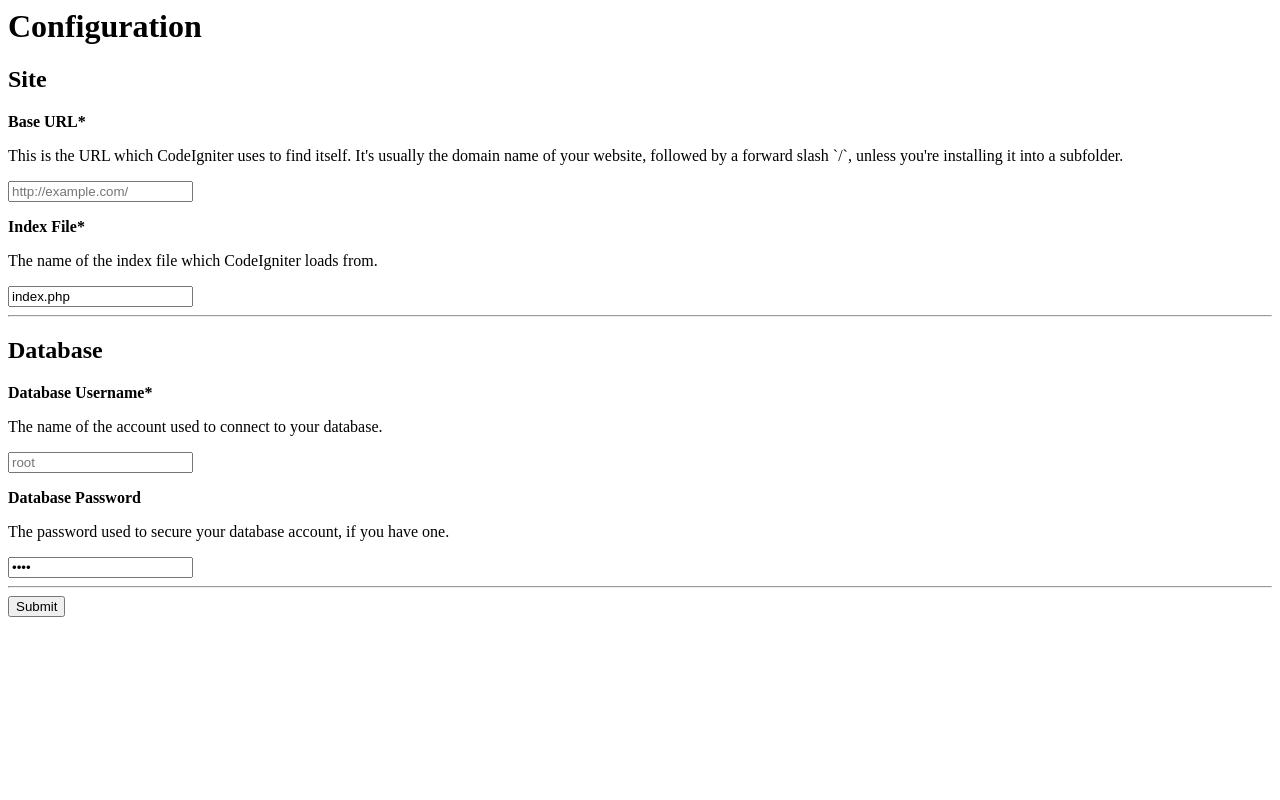
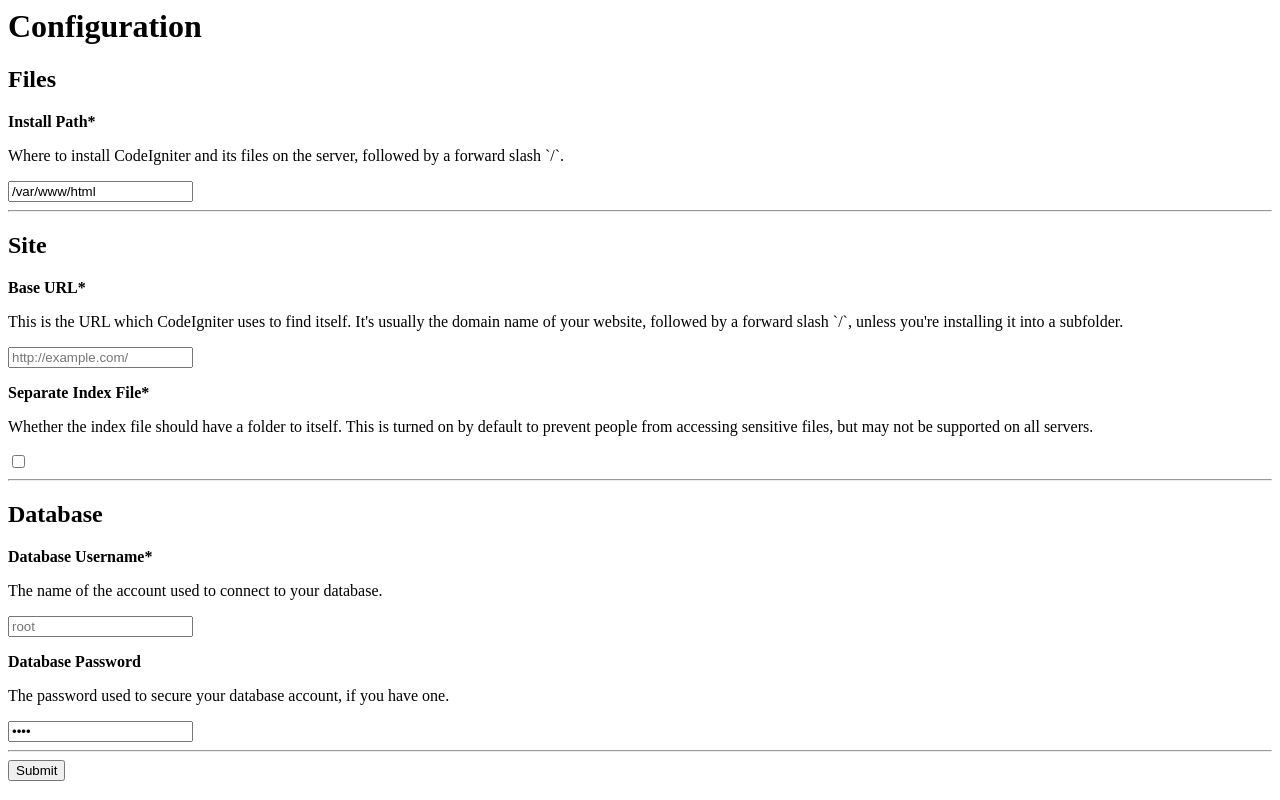
Before and after one commit to ItsSeaJay/musketeer, a PHP site: page /form.php in a window 1280 px wide. Run offline with PHP 8.4, Linux system fonts and the light colour scheme.

Commit message:
Added file options

```diff
--- a/src/form.php
+++ b/src/form.php
@@ -9,6 +9,17 @@
 			<form class="u-full-width" action="install.php" method="POST">
 				<input name="submit" type="hidden" value="true">
 
+				<h2>Files</h2>
+				<!-- Destination -->
+				<b><p><label for="install_path">Install Path*</label></p></b>
+				<p>
+					Where to install CodeIgniter and its files on the server,
+					followed by a forward slash `/`.
+				</p>
+				<input class="u-full-width" type="text" name="install_path" value="<?php echo __DIR__ ?>" required>
+
+				<hr>
+
 				<h2>Site</h2>
 				<!-- Base URL -->
 				<b><p><label for="base_url">Base URL*</label></p></b>
@@ -19,11 +30,13 @@
 				</p>
 				<input class="u-full-width" type="text" name="base_url" placeholder="http://example.com/" required>
 				<!-- Index File -->
-				<b><p><label for="base_url">Index File*</label></p></b>
+				<b><p><label for="base_url">Separate Index File*</label></p></b>
 				<p>
-					The name of the index file which CodeIgniter loads from.
+					Whether the index file should have a folder to itself.
+					This is turned on by default to prevent people from accessing
+					sensitive files, but may not be supported on all servers.
 				</p>
-				<input class="u-full-width" type="text" name="index_file" value="index.php" required>
+				<input class="u-full-width" type="checkbox" name="index_file">
 
 				<hr>
 
--- a/src/installer.php
+++ b/src/installer.php
@@ -91,9 +91,9 @@ class Installer {
 	}
 }
 
-if (isset($_POST['base_url']))
+if (isset($_POST['base_url']) AND isset($_POST['install_path']))
 {
 	$installer = new Installer($templates);
-	$installer->install(dirname(__FILE__).'/');
+	$installer->install($_POST['install_path'].'/');
 }
 ?>
```
